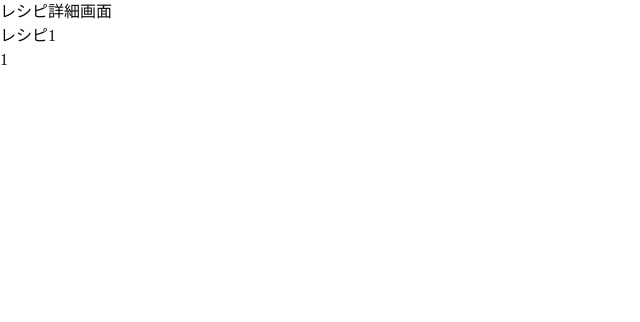
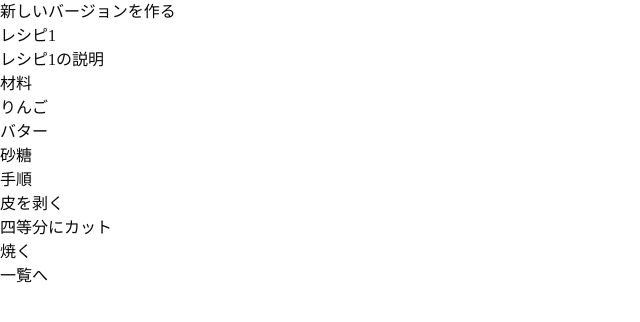
Before and after one commit to y-kei-yu/recipe-version-app, a Next.js app: page /recipes/1 in a window 1280 px wide. Shown: the top 322 px of the page, without its empty margins (0-640 px from the left). Built offline with nearby package versions, Linux system fonts and the light colour scheme.

Commit message:
材料、手順を1行ずつ表示とリンク作成

```diff
--- a/src/app/recipes/[id]/page.tsx
+++ b/src/app/recipes/[id]/page.tsx
@@ -21,7 +21,6 @@ export default async function RecipesDetail({ params }: PageProps<'/recipes/[id]
 
   return (
     <>
-      <h1>レシピ詳細画面</h1>
       <RecipeDetail recipe={recipe} latestVersion={latestVersion} />
 
     </>
--- a/src/components/recipes/recipe-detail.tsx
+++ b/src/components/recipes/recipe-detail.tsx
@@ -1,4 +1,5 @@
 import { Recipe, RecipeVersion } from "@/lib/types";
+import Link from "next/link";
 
 export default function RecipeDetail({
   recipe,
@@ -8,10 +9,36 @@ export default function RecipeDetail({
   latestVersion: RecipeVersion;
 }) {
 
+  const ingredientLines = latestVersion.ingredients.split("\n");
+  const stepLines = latestVersion.steps.split("\n");
+
   return (
     <>
-      <p>{recipe.title}</p>
-      <p>{latestVersion.versionNumber}</p>
+      <Link href={`/recipes/${recipe.id}/versions/new`}>
+        新しいバージョンを作る
+      </Link>
+      <h1>{recipe.title}</h1>
+      <p>{recipe.description || "記載なし"}</p>
+      <h2>材料</h2>
+      <ul>
+        {ingredientLines.map((ingredient, index) => (
+          <li key={index}>
+            {ingredient}
+          </li>
+        ))}
+      </ul>
+      <h2>手順</h2>
+      <ol>
+        {stepLines.map((step, index) => (
+          <li key={index}>
+            {step}
+          </li>
+        ))}
+      </ol>
+      <Link href="/recipes">
+        一覧へ
+      </Link>
+
     </>
   );
 }
```
